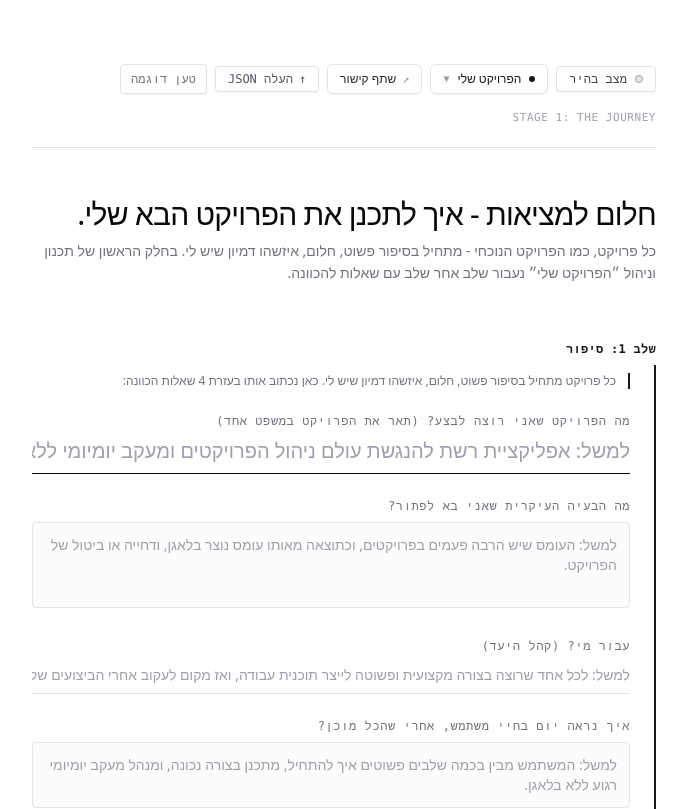
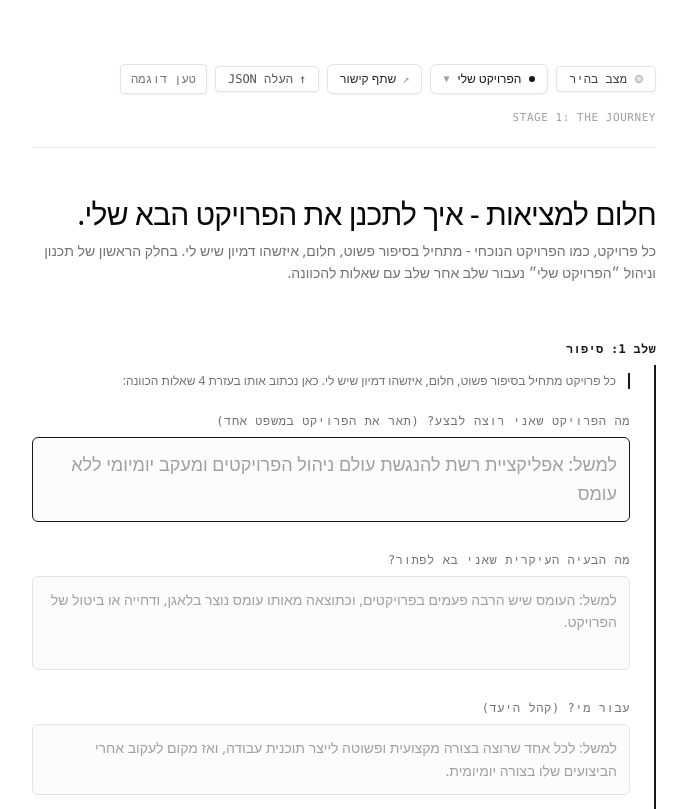
Before and after one commit to y9thqx6vzk-a11y/savtot-project-, a Next.js app: page / in a window 1280 px wide. Shown: the top 809 px of the page, without its empty margins (296-983 px from the left). Built offline with nearby package versions, Linux system fonts and the light colour scheme.

Commit message:
fix(ui): Fix RTL text clipping and overflow in inputs and textareas

```diff
--- a/src/app/globals.css
+++ b/src/app/globals.css
@@ -54,3 +54,27 @@ html.dark ::-webkit-scrollbar-thumb {
 ::-webkit-scrollbar-thumb:hover {
   background: #a1a1aa;
 }
+
+/* Fix RTL input & textarea text clipping, overflow and boundary issues */
+input, textarea, select {
+  direction: rtl;
+  text-align: right;
+  unicode-bidi: plaintext;
+  box-sizing: border-box;
+}
+
+input::placeholder, textarea::placeholder {
+  direction: rtl;
+  text-align: right;
+}
+
+/* Ensure minimum breathing room so Hebrew characters never touch the border or clip */
+input[type="text"], input:not([type]) {
+  padding-right: 0.75rem;
+  padding-left: 0.75rem;
+}
+
+textarea {
+  padding-right: 0.75rem;
+  padding-left: 0.75rem;
+}
--- a/src/components/journey/Step1Story.tsx
+++ b/src/components/journey/Step1Story.tsx
@@ -39,14 +39,21 @@ export default function Step1Story({ isActive, isPast }: { isActive: boolean, is
         <label className="text-xs tracking-wider uppercase font-mono font-medium text-zinc-500 block">
           מה הפרויקט שאני רוצה לבצע? (תאר את הפרויקט במשפט אחד)
         </label>
-        <input
+        <textarea
           autoFocus
-          className="w-full bg-transparent border-b border-zinc-200 dark:border-zinc-800 pb-2 text-xl font-light text-zinc-950 dark:text-zinc-50 focus:outline-none focus:border-zinc-950 dark:focus:border-zinc-50 transition-colors placeholder:text-zinc-400"
+          dir="rtl"
+          rows={2}
+          className="w-full bg-zinc-50/60 dark:bg-zinc-900/60 border border-zinc-200 dark:border-zinc-800 focus:border-zinc-900 dark:focus:border-zinc-400 rounded-md p-3 text-base md:text-lg font-light text-zinc-950 dark:text-zinc-50 focus:outline-none transition-colors resize-none placeholder:text-zinc-400 leading-relaxed"
           placeholder="למשל: אפליקציית רשת להנגשת עולם ניהול הפרויקטים ומעקב יומיומי ללא עומס"
           value={project.oneLiner}
           onFocus={(e) => e.target.select()}
           onChange={(e) => updateProject({ oneLiner: e.target.value })}
-          onKeyDown={(e) => e.key === 'Enter' && document.getElementById('step1-prob')?.focus()}
+          onKeyDown={(e) => {
+            if (e.key === 'Enter' && !e.shiftKey) {
+              e.preventDefault();
+              document.getElementById('step1-prob')?.focus();
+            }
+          }}
         />
       </div>
 
@@ -57,12 +64,18 @@ export default function Step1Story({ isActive, isPast }: { isActive: boolean, is
         </label>
         <textarea
           id="step1-prob"
-          className="w-full bg-zinc-50/60 dark:bg-zinc-900/60 border border-zinc-200 dark:border-zinc-800 focus:border-zinc-900 dark:focus:border-zinc-400 rounded p-3 text-sm text-zinc-900 dark:text-zinc-100 focus:outline-none transition-colors resize-none placeholder:text-zinc-400"
+          dir="rtl"
+          className="w-full bg-zinc-50/60 dark:bg-zinc-900/60 border border-zinc-200 dark:border-zinc-800 focus:border-zinc-900 dark:focus:border-zinc-400 rounded-md p-3 text-sm text-zinc-900 dark:text-zinc-100 focus:outline-none transition-colors resize-none placeholder:text-zinc-400 leading-relaxed"
           rows={3}
           placeholder="למשל: העומס שיש הרבה פעמים בפרויקטים, וכתוצאה מאותו עומס נוצר בלאגן, ודחייה או ביטול של הפרויקט."
           value={project.problem}
           onFocus={(e) => e.target.select()}
           onChange={(e) => updateProject({ problem: e.target.value })}
+          onKeyDown={(e) => {
+            if (e.key === 'Enter' && (e.metaKey || e.ctrlKey)) {
+              document.getElementById('step1-target')?.focus();
+            }
+          }}
         />
       </div>
 
@@ -71,12 +84,21 @@ export default function Step1Story({ isActive, isPast }: { isActive: boolean, is
         <label className="text-xs tracking-wider uppercase font-mono font-medium text-zinc-500 block">
           עבור מי? (קהל היעד)
         </label>
-        <input
-          className="w-full bg-transparent border-b border-zinc-200 dark:border-zinc-800 pb-2 text-sm text-zinc-900 dark:text-zinc-100 focus:outline-none focus:border-zinc-950 dark:focus:border-zinc-50 transition-colors placeholder:text-zinc-400"
+        <textarea
+          id="step1-target"
+          dir="rtl"
+          rows={2}
+          className="w-full bg-zinc-50/60 dark:bg-zinc-900/60 border border-zinc-200 dark:border-zinc-800 focus:border-zinc-900 dark:focus:border-zinc-400 rounded-md p-3 text-sm text-zinc-900 dark:text-zinc-100 focus:outline-none transition-colors resize-none placeholder:text-zinc-400 leading-relaxed"
           placeholder="למשל: לכל אחד שרוצה בצורה מקצועית ופשוטה לייצר תוכנית עבודה, ואז מקום לעקוב אחרי הביצועים שלו בצורה יומיומית."
           value={project.targetAudience}
           onFocus={(e) => e.target.select()}
           onChange={(e) => updateProject({ targetAudience: e.target.value })}
+          onKeyDown={(e) => {
+            if (e.key === 'Enter' && !e.shiftKey) {
+              e.preventDefault();
+              document.getElementById('step1-day')?.focus();
+            }
+          }}
         />
       </div>
 
@@ -86,7 +108,9 @@ export default function Step1Story({ isActive, isPast }: { isActive: boolean, is
           איך נראה יום בחיי משתמש, אחרי שהכל מוכן?
         </label>
         <textarea
-          className="w-full bg-zinc-50/60 dark:bg-zinc-900/60 border border-zinc-200 dark:border-zinc-800 focus:border-zinc-900 dark:focus:border-zinc-400 rounded p-3 text-sm text-zinc-900 dark:text-zinc-100 focus:outline-none transition-colors resize-none placeholder:text-zinc-400"
+          id="step1-day"
+          dir="rtl"
+          className="w-full bg-zinc-50/60 dark:bg-zinc-900/60 border border-zinc-200 dark:border-zinc-800 focus:border-zinc-900 dark:focus:border-zinc-400 rounded-md p-3 text-sm text-zinc-900 dark:text-zinc-100 focus:outline-none transition-colors resize-none placeholder:text-zinc-400 leading-relaxed"
           rows={2}
           placeholder="למשל: המשתמש מבין בכמה שלבים פשוטים איך להתחיל, מתכנן בצורה נכונה, ומנהל מעקב יומיומי רגוע ללא בלאגן."
           value={project.dayInTheLife}
--- a/src/components/journey/Step2Gaps.tsx
+++ b/src/components/journey/Step2Gaps.tsx
@@ -106,7 +106,8 @@ export default function Step2Gaps({ isActive, isPast }: { isActive: boolean, isP
       {/* New Gap Form */}
       <div className="bg-zinc-50 dark:bg-zinc-900/50 p-4 border border-zinc-200 dark:border-zinc-800 rounded space-y-3">
         <input
-          className="w-full bg-transparent border-b border-zinc-300 dark:border-zinc-700 pb-2 text-sm text-zinc-900 dark:text-zinc-100 focus:outline-none focus:border-zinc-900 dark:focus:border-zinc-100 placeholder:text-zinc-400"
+          dir="rtl"
+          className="w-full bg-white dark:bg-zinc-900 border border-zinc-200 dark:border-zinc-700 focus:border-zinc-900 dark:focus:border-zinc-300 rounded-md px-3 py-2 text-sm text-zinc-900 dark:text-zinc-100 focus:outline-none transition-colors placeholder:text-zinc-400"
           placeholder="תאר את פער הידע (טכנולוגיה, שיטה, רגולציה)..."
           value={newDesc}
           onChange={(e) => setNewDesc(e.target.value)}
@@ -132,7 +133,8 @@ export default function Step2Gaps({ isActive, isPast }: { isActive: boolean, isP
 
         <input
           id="step2-mit"
-          className="w-full bg-transparent border-b border-zinc-300 dark:border-zinc-700 pb-2 text-sm text-zinc-900 dark:text-zinc-100 focus:outline-none focus:border-zinc-900 dark:focus:border-zinc-100 placeholder:text-zinc-400"
+          dir="rtl"
+          className="w-full bg-white dark:bg-zinc-900 border border-zinc-200 dark:border-zinc-700 focus:border-zinc-900 dark:focus:border-zinc-300 rounded-md px-3 py-2 text-sm text-zinc-900 dark:text-zinc-100 focus:outline-none transition-colors placeholder:text-zinc-400"
           placeholder="פעולת אימות מקדימה / ניסוי מהיר (ספייק קוד, בדיקה)"
           value={newMit}
           onChange={(e) => setNewMit(e.target.value)}
--- a/src/components/journey/Step3Avenues.tsx
+++ b/src/components/journey/Step3Avenues.tsx
@@ -93,7 +93,8 @@ export default function Step3Avenues({ isActive, isPast }: { isActive: boolean,
         {/* Add Avenue Form */}
         <div className="bg-zinc-50 dark:bg-zinc-900/50 p-4 border border-zinc-200 dark:border-zinc-800 rounded space-y-3">
           <input
-            className="w-full bg-transparent border-b border-zinc-300 dark:border-zinc-700 pb-2 text-sm text-zinc-900 dark:text-zinc-100 focus:outline-none focus:border-zinc-900 dark:focus:border-zinc-100 placeholder:text-zinc-400"
+            dir="rtl"
+            className="w-full bg-white dark:bg-zinc-900 border border-zinc-200 dark:border-zinc-700 focus:border-zinc-900 dark:focus:border-zinc-300 rounded-md px-3 py-2 text-sm text-zinc-900 dark:text-zinc-100 focus:outline-none transition-colors placeholder:text-zinc-400"
             placeholder="הגדר אפיק פעולה חדש..."
             value={newAve}
             onChange={(e) => setNewAve(e.target.value)}
@@ -136,7 +137,8 @@ export default function Step3Avenues({ isActive, isPast }: { isActive: boolean,
           מדמיינים מראש מה יכול להשתבש, מה יגרום ל״מוות״ של הפרויקט כדי לתרגם זאת למשימות מנע:
         </p>
         <textarea
-          className="w-full bg-zinc-50/60 dark:bg-zinc-900/60 border border-zinc-200 dark:border-zinc-800 focus:border-zinc-900 dark:focus:border-zinc-400 rounded p-3 text-sm text-zinc-900 dark:text-zinc-100 focus:outline-none transition-colors resize-none placeholder:text-zinc-400"
+          dir="rtl"
+          className="w-full bg-zinc-50/60 dark:bg-zinc-900/60 border border-zinc-200 dark:border-zinc-800 focus:border-zinc-900 dark:focus:border-zinc-400 rounded-md p-3 text-sm text-zinc-900 dark:text-zinc-100 focus:outline-none transition-colors resize-none placeholder:text-zinc-400 leading-relaxed"
           rows={3}
           placeholder="מה יגרום למוות של הפרויקט אם לא ניערך לכך?..."
           value={project.preMortem}
--- a/src/components/journey/Step5Tasks.tsx
+++ b/src/components/journey/Step5Tasks.tsx
@@ -115,7 +115,8 @@ export default function Step5Tasks({ isActive, isPast }: { isActive: boolean, is
       {/* Add Task Box */}
       <div className="bg-zinc-50 dark:bg-zinc-900/50 p-4 border border-zinc-200 dark:border-zinc-800 rounded space-y-3 mt-4">
         <input
-          className="w-full bg-transparent border-b border-zinc-300 dark:border-zinc-700 pb-2 text-sm text-zinc-900 dark:text-zinc-100 focus:outline-none focus:border-zinc-900 dark:focus:border-zinc-100 placeholder:text-zinc-400"
+          dir="rtl"
+          className="w-full bg-white dark:bg-zinc-900 border border-zinc-200 dark:border-zinc-700 focus:border-zinc-900 dark:focus:border-zinc-300 rounded-md px-3 py-2 text-sm text-zinc-900 dark:text-zinc-100 focus:outline-none transition-colors placeholder:text-zinc-400"
           placeholder="שם המשימה הבאה..."
           value={newTaskTitle}
           onChange={(e) => setNewTaskTitle(e.target.value)}
--- a/src/components/journey/Step6Buffers.tsx
+++ b/src/components/journey/Step6Buffers.tsx
@@ -91,7 +91,8 @@ export default function Step6Buffers({ isActive, isPast }: { isActive: boolean,
 
         <input
           type="text"
-          className="w-full bg-transparent border-b border-zinc-200 dark:border-zinc-800 pb-2 text-2xl focus:outline-none focus:border-zinc-900 dark:focus:border-zinc-100 font-mono text-zinc-900 dark:text-zinc-100 placeholder:text-zinc-400 tracking-tight"
+          dir="rtl"
+          className="w-full bg-white dark:bg-zinc-900 border border-zinc-200 dark:border-zinc-700 focus:border-zinc-900 dark:focus:border-zinc-300 rounded-md px-3 py-2 text-xl focus:outline-none font-mono text-zinc-900 dark:text-zinc-100 placeholder:text-zinc-400 transition-colors"
           placeholder="למשל: שבוע, 7 ימים, 48 שעות"
           value={bufferText}
           onChange={(e) => setBufferText(e.target.value)}
--- a/src/components/skeleton/SkeletonDashboard.tsx
+++ b/src/components/skeleton/SkeletonDashboard.tsx
@@ -490,7 +490,8 @@ export default function SkeletonDashboard() {
                 {/* Inline Add Gap Form */}
                 <div className="bg-zinc-50 dark:bg-zinc-900 border border-zinc-200 dark:border-zinc-800 p-3 rounded-md space-y-2 shadow-sm">
                   <input
-                    className="w-full bg-transparent border-b border-zinc-200 dark:border-zinc-700 pb-1 text-xs text-zinc-900 dark:text-zinc-100 placeholder:text-zinc-400 focus:outline-none focus:border-zinc-900"
+                    dir="rtl"
+                    className="w-full bg-white dark:bg-zinc-800 border border-zinc-200 dark:border-zinc-700 rounded-md px-2.5 py-1.5 text-xs text-zinc-900 dark:text-zinc-100 placeholder:text-zinc-400 focus:outline-none focus:border-zinc-900 transition-colors"
                     placeholder="הוסף פער ידע / סיכון חדש..."
                     value={newGapDesc}
                     onChange={(e) => setNewGapDesc(e.target.value)}
@@ -511,7 +512,8 @@ export default function SkeletonDashboard() {
                     ))}
                   </div>
                   <input
-                    className="w-full bg-transparent border-b border-zinc-200 dark:border-zinc-700 pb-1 text-xs text-zinc-900 dark:text-zinc-100 placeholder:text-zinc-400 focus:outline-none focus:border-zinc-900"
+                    dir="rtl"
+                    className="w-full bg-white dark:bg-zinc-800 border border-zinc-200 dark:border-zinc-700 rounded-md px-2.5 py-1.5 text-xs text-zinc-900 dark:text-zinc-100 placeholder:text-zinc-400 focus:outline-none focus:border-zinc-900 transition-colors"
                     placeholder="פעולת אימות (ניסוי / ספייק)"
                     value={newGapMit}
                     onChange={(e) => setNewGapMit(e.target.value)}
```
Also changed, not shown: src/components/journey/Step4OutsideView.tsx (+14 -7 lines), src/components/journey/Step7OKRs.tsx (+8 -5 lines).
